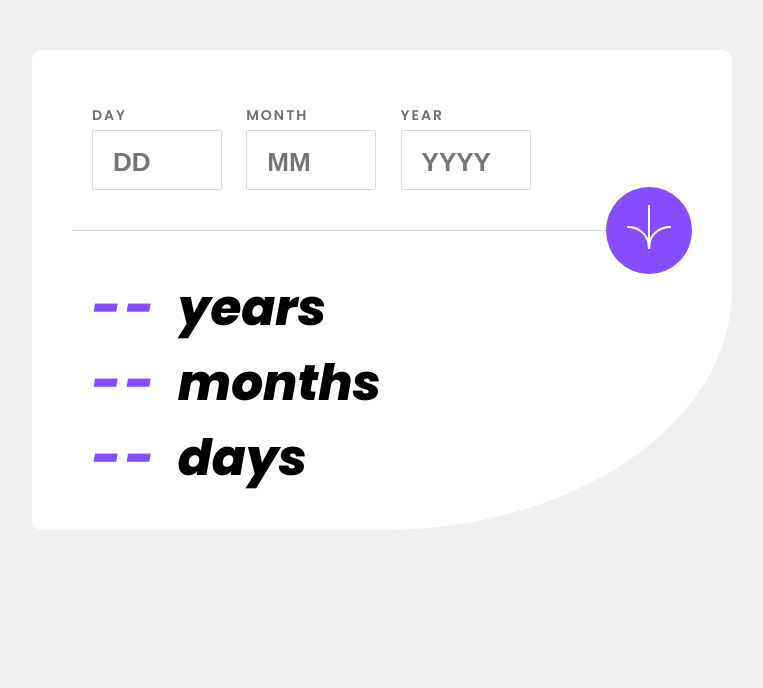
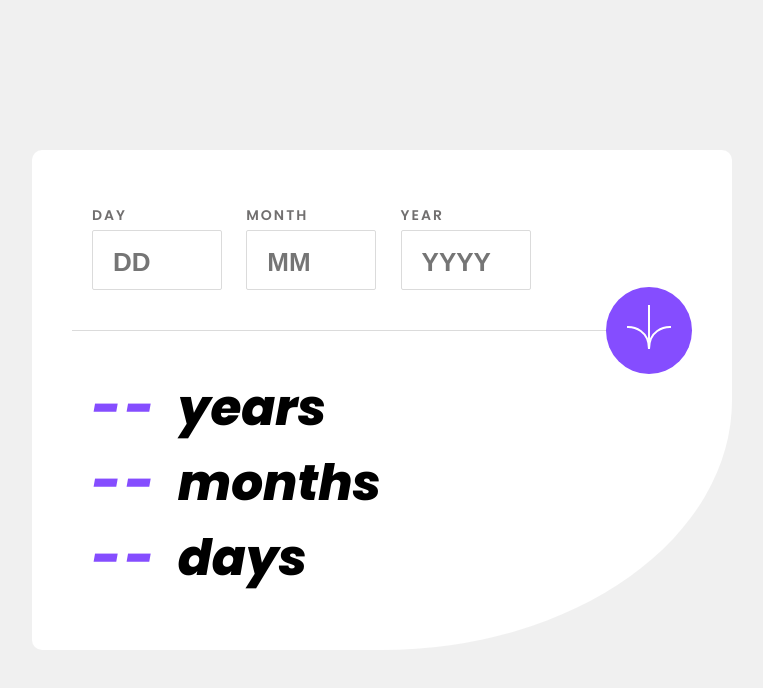
Before and after one commit to Ah-Med702/age-calculator, a plain HTML site: page index.html in a window 1280 px wide. Shown: the whole page, without its empty margins (258-1021 px from the left). Drawn offline with Linux system fonts and the light colour scheme.

Commit message:
Add files via upload

```diff
--- a/style.css
+++ b/style.css
@@ -23,10 +23,13 @@ body {
 
 .container {
     width: 700px;
-    height: 480px;
+    height: 500px;
     background-color: var(--white);
     padding: 40px;
-    margin: 50px auto;
+    position: absolute;
+    top: 50%;
+    left: 50%;
+    transform: translate(-50%, -50%);
     border-radius: 10px 10px 50% 10px;
 }
 
```
